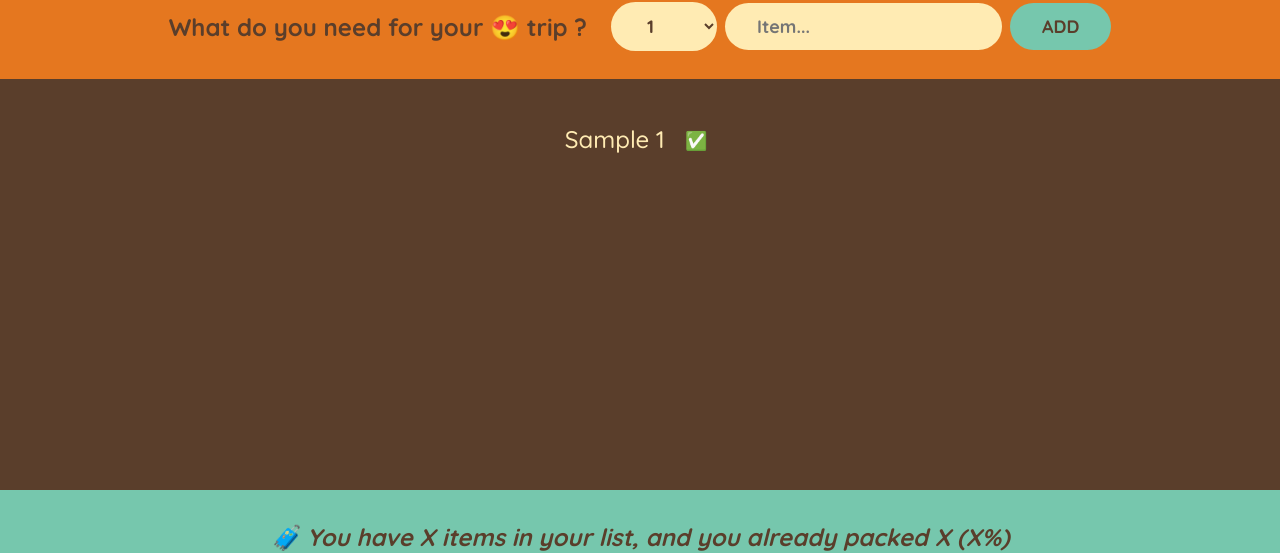
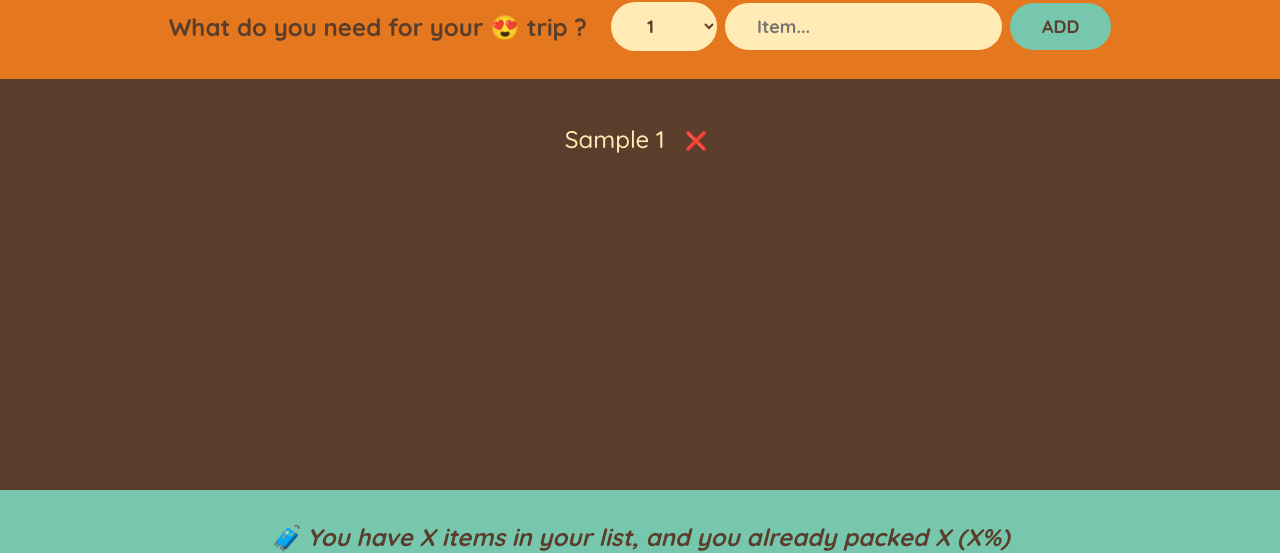
Before and after one commit to Mkrasicka/travel-list, a React (Create React App) app: page / in a window 1280 px wide. Both pictures are taken after typing "Sample" into the empty fields and a click on the button "ADD". Shown: the part 216-769 px from the top of the page. Built offline with nearby package versions, Linux system fonts and the light colour scheme.

Commit message:
lift up state

```diff
--- a/src/App.js
+++ b/src/App.js
@@ -13,11 +13,15 @@ export default function App() {
     setItems((items) => [...items, item]);
   }
 
+  function handleDeleteItems(id) {
+    setItems((items) => items.filter((item) => item.id !== id));
+  }
+
   return (
     <div className="app">
       <Logo />
       <Form onAddItems={handleAddItems} />
-      <PackingList items={items} />
+      <PackingList onDeleteItems={handleDeleteItems} items={items} />
       <Stats />
     </div>
   );
@@ -71,26 +75,27 @@ function Form({ onAddItems }) {
     </form>
   );
 }
+function PackingList({ items, onDeleteItems }) {
+  return (
+    <ul className="list">
+      {items.map((item) => (
+        <Item item={item} onDeleteItems={onDeleteItems} key={item.id} />
+      ))}
+    </ul>
+  );
+}
 
-function Item({ item }) {
+function Item({ onDeleteItems, item }) {
   return (
     <li>
       <span style={item.packed ? { textDecoration: "line-through" } : {}}>
         {item.description} {item.quantity}
       </span>
-      {!item.packed ? <button>✅</button> : <button>❌</button>}
+      <button onClick={() => onDeleteItems(item.id)}>❌</button>
     </li>
   );
 }
-function PackingList({ items }) {
-  return (
-    <ul className="list">
-      {items.map((item) => (
-        <Item item={item} key={item.id} />
-      ))}
-    </ul>
-  );
-}
+
 function Stats() {
   return (
     <footer className="stats">
```
